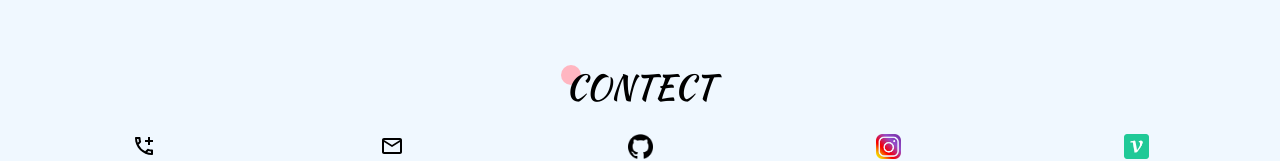
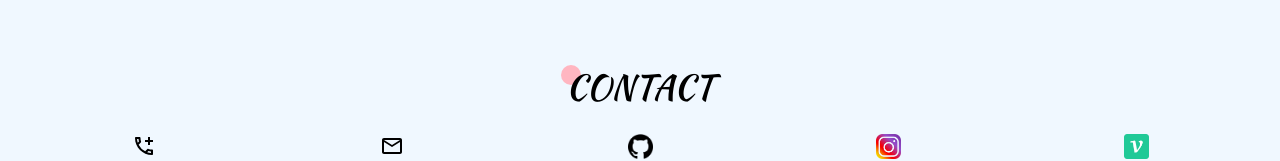
Before and after one commit to howwant/portfolio, a React (Create React App) app: page / in a window 1280 px wide. Shown: the part 2567-2728 px from the top of the page. Built offline with nearby package versions, Linux system fonts and the light colour scheme; no server answers; the database is empty.

Commit message:
오타 수정

```diff
--- a/src/App.js
+++ b/src/App.js
@@ -1,7 +1,7 @@
 import * as React from 'react'
 import { Reset } from 'styled-reset';
 import AboutMe from "./components/aboutMe";
-import Contect from "./components/contect";
+import Contact from "./components/contact";
 import FirstPage from "./components/firstPage";
 import Layout from "./components/layout/layout";
 import Projects from "./components/projects/projects";
@@ -16,7 +16,7 @@ function App() {
         <FirstPage/>
         <AboutMe/>
         <Projects/>
-        <Contect/>
+        <Contact/>
       </Layout>
       </ThemeProvider>
     </React.Fragment>
--- a/src/components/contect.js
+++ b/src/components/contact.js
@@ -1,13 +1,13 @@
 import styled from "styled-components"
 import { MdOutlineAddIcCall, MdOutlineMailOutline } from 'react-icons/md';
 
-const Contect = () => {
+const Contact = () => {
     return(
-        <StyledContect>
-            <div id="Contect">
+        <StyledContact>
+            <div id="Contact">
                 <div  className="container">
                     <h3 className="title">
-                        <p>CONTECT</p>
+                        <p>CONTACT</p>
                     </h3>
                     <ul>
                         <li>
@@ -43,11 +43,11 @@ const Contect = () => {
                     </ul>
                 </div>
           </div>
-        </StyledContect>
+        </StyledContact>
     )
 }
-const StyledContect = styled.div`
-    #Contect {
+const StyledContact = styled.div`
+    #Contact {
         background-color: aliceblue;
         padding: 70px 10px;
         ul {
@@ -87,7 +87,7 @@ const StyledContect = styled.div`
     }
     //반응형
   @media screen and (max-width: 1300px) {
-    #Contect {
+    #Contact {
         padding: 50px 20px;
         ul {
             padding-top: 20px;
@@ -95,7 +95,7 @@ const StyledContect = styled.div`
     }
   }
   @media screen and (max-width: 480px) {
-    #Contect {
+    #Contact {
         padding: 20px;
         ul li {
         width: 50%;
@@ -109,4 +109,4 @@ const StyledContect = styled.div`
 `;
 
 
-export default Contect;
+export default Contact;
--- a/src/components/layout/header.js
+++ b/src/components/layout/header.js
@@ -30,7 +30,7 @@ const Header = () => {
                         <ul id="menu">
                             <li><a href="#AboutMe">About me</a></li>
                             <li><a href="#Projects">Projects</a></li>
-                            <li><a href="#Contect">Contect</a></li>
+                            <li><a href="#Contact">Contact</a></li>
                         </ul>
                     </Pc>
                     <p id="darkMode">
@@ -51,7 +51,7 @@ const Header = () => {
                         <ul className="moblieMenu">
                             <li><a href="#AboutMe">About me</a></li>
                             <li><a href="#Projects">Projects</a></li>
-                            <li><a href="#Contect">Contect</a></li>
+                            <li><a href="#Contact">Contact</a></li>
                         </ul>
                     </Mobile>
                 </li>
--- a/src/components/projects/desginProjects.js
+++ b/src/components/projects/desginProjects.js
@@ -29,7 +29,7 @@ const DesginProjects = () => {
     getDesgins();
   }, [])
   // modal
-  const [ url, setUrl ] = useState()
+  const [ url, setUrl ] = useState();
   const [ isShowing, setIsShowing ] = useState(false);
   const body = document.querySelector('body');
 
--- a/src/scss/common.scss
+++ b/src/scss/common.scss
@@ -66,7 +66,7 @@
     #AboutMe,.styledfooter {
         background-color: #333;
     }
-    #Projects, #Contect {
+    #Projects, #Contact {
         background-color:#444;
     }
     #Projects .mini-title::after, #Projects .mini-title::before {
@@ -75,7 +75,7 @@
     .title p:before {
         background-color: #2ba0ff;
     }
-    #Contect ul li:hover a{
+    #Contact ul li:hover a{
         background-color: #333;
     }
     .web-skills li img, .desgin-skills li img {
```
